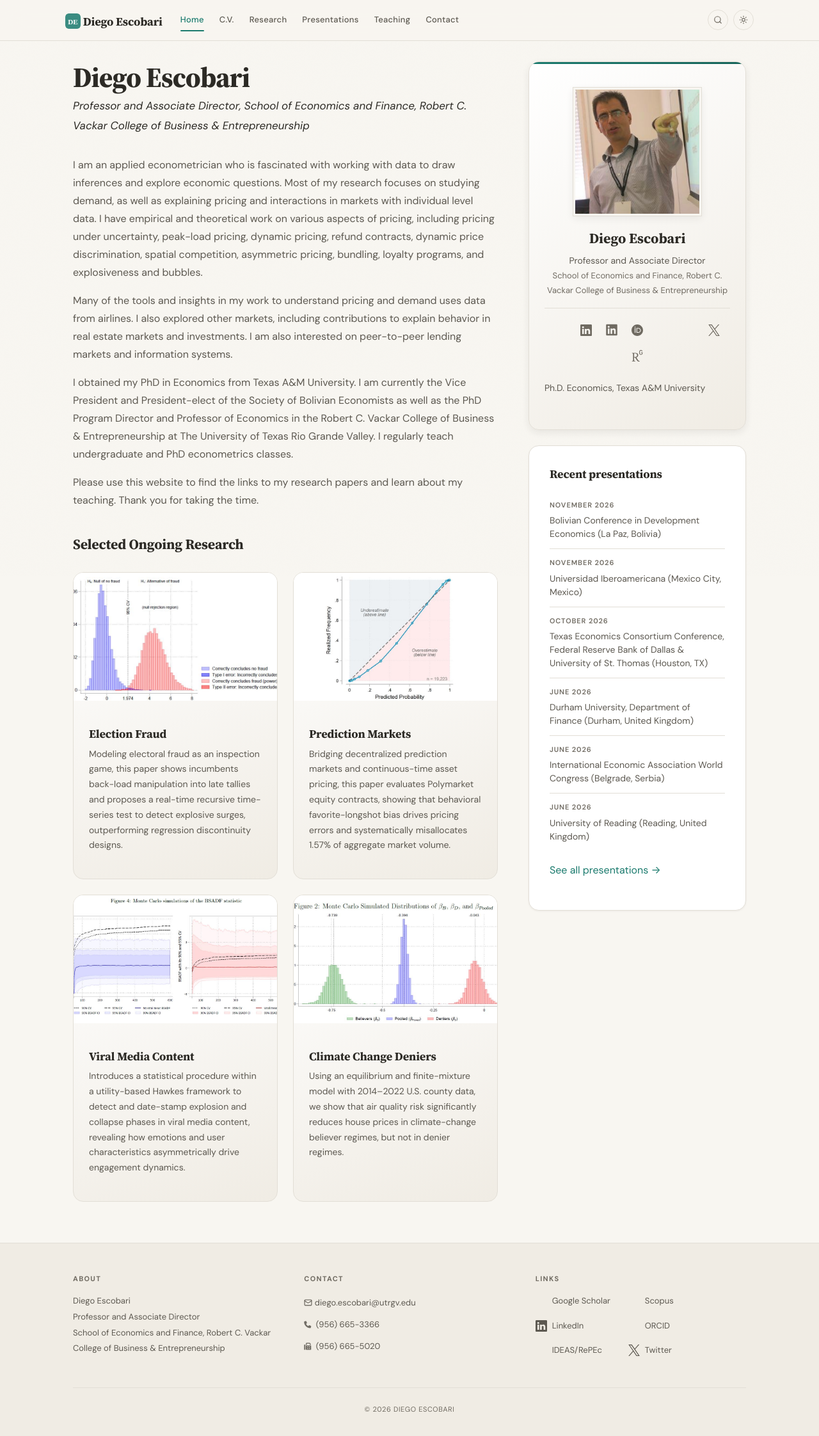
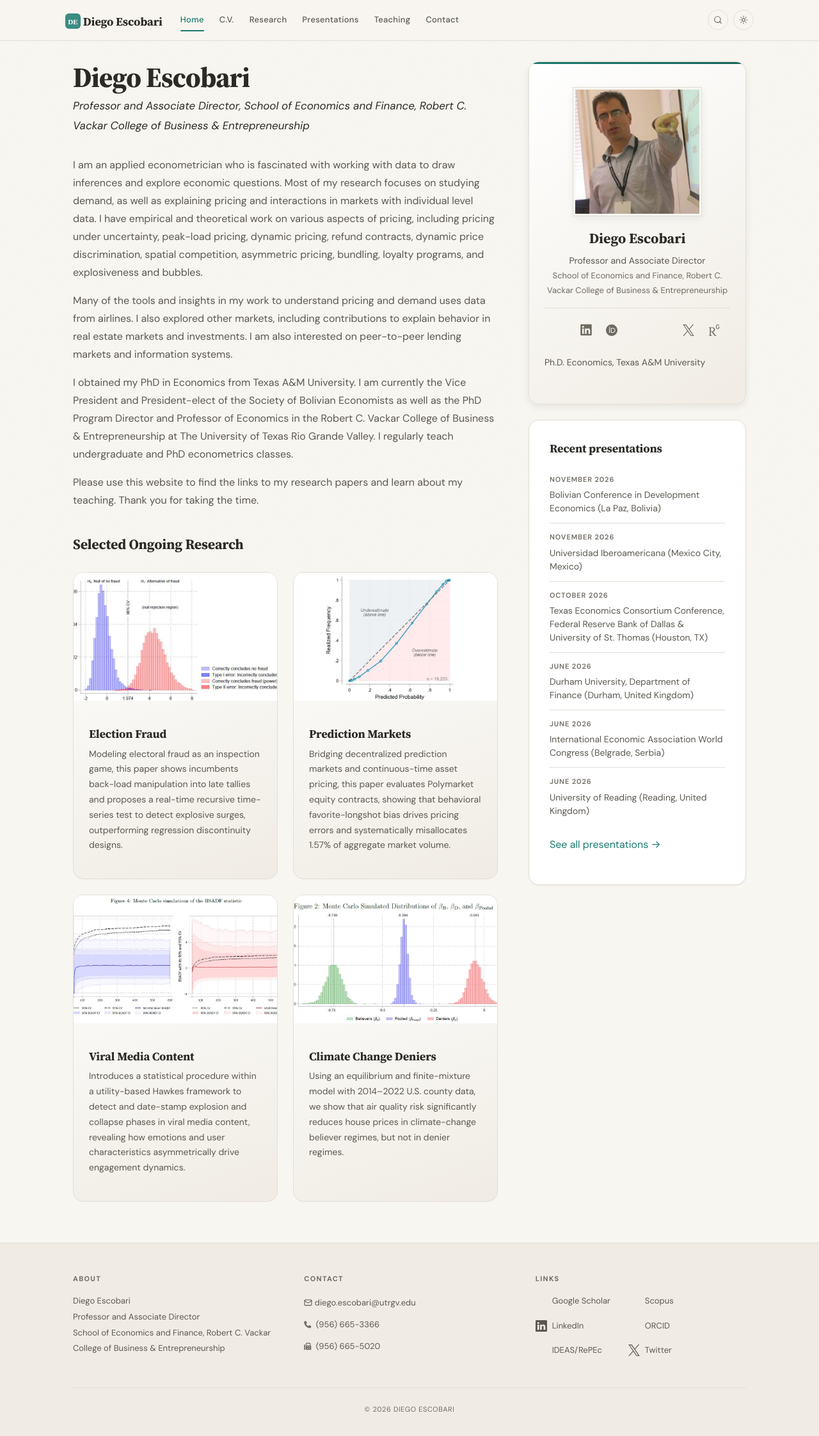
Before and after one commit to diegoescobari/diegoescobari.github.io, a Jekyll site: the page built from _pages/home.md, in a window 1280 px wide. Shown: the whole page at 64% size. Built offline with Jekyll 4.4.1, drawn with Linux system fonts in a browser that asks for light colours; a style sheet for code colours, icons or effects is not loaded.

Commit message:
sidebar.html

```diff
--- a/_includes/sidebar.html
+++ b/_includes/sidebar.html
@@ -6,7 +6,7 @@
 <p class="profile-title">{{ site.title }}</p>
 <p class="profile-institution">{{ site.institution }}</p>
 <div class="profile-links">
-{% if site.links.google_scholar and site.links.google_scholar != "" %}<a href="{{ site.links.google_scholar }}" class="icon-link" title="Google Scholar" aria-label="Google Scholar" target="_blank"><i class="ai ai-google-scholar" aria-hidden="true" style="font-size: 1.25rem;"></i></a>{% endif %}{% if site.links.linkedin and site.links.linkedin != "" %}<a href="{{ site.links.linkedin }}" class="icon-link" title="LinkedIn" aria-label="LinkedIn">{% include icon.html name="linkedin" %}</a>{% endif %}
+{% if site.links.google_scholar and site.links.google_scholar != "" %}<a href="{{ site.links.google_scholar }}" class="icon-link" title="Google Scholar" aria-label="Google Scholar" target="_blank"><i class="ai ai-google-scholar" aria-hidden="true" style="font-size: 1.25rem;"></i></a>{% endif %}
 {% if site.links.linkedin and site.links.linkedin != "" %}<a href="{{ site.links.linkedin }}" class="icon-link" title="LinkedIn" aria-label="LinkedIn" target="_blank"><i class="fa-brands fa-linkedin" aria-hidden="true" style="font-size: 1.25rem;"></i></a>{% endif %}
 {% if site.links.orcid and site.links.orcid != "" %}<a href="{{ site.links.orcid }}" class="icon-link" title="ORCID" aria-label="ORCID">{% include icon.html name="orcid" %}</a>{% endif %}
 <a href="https://www.scopus.com/authid/detail.uri?authorId=26029783500" class="icon-link" title="Scopus" aria-label="Scopus" target="_blank"><i class="ai ai-scopus" aria-hidden="true" style="font-size: 1.25rem;"></i></a>
```
